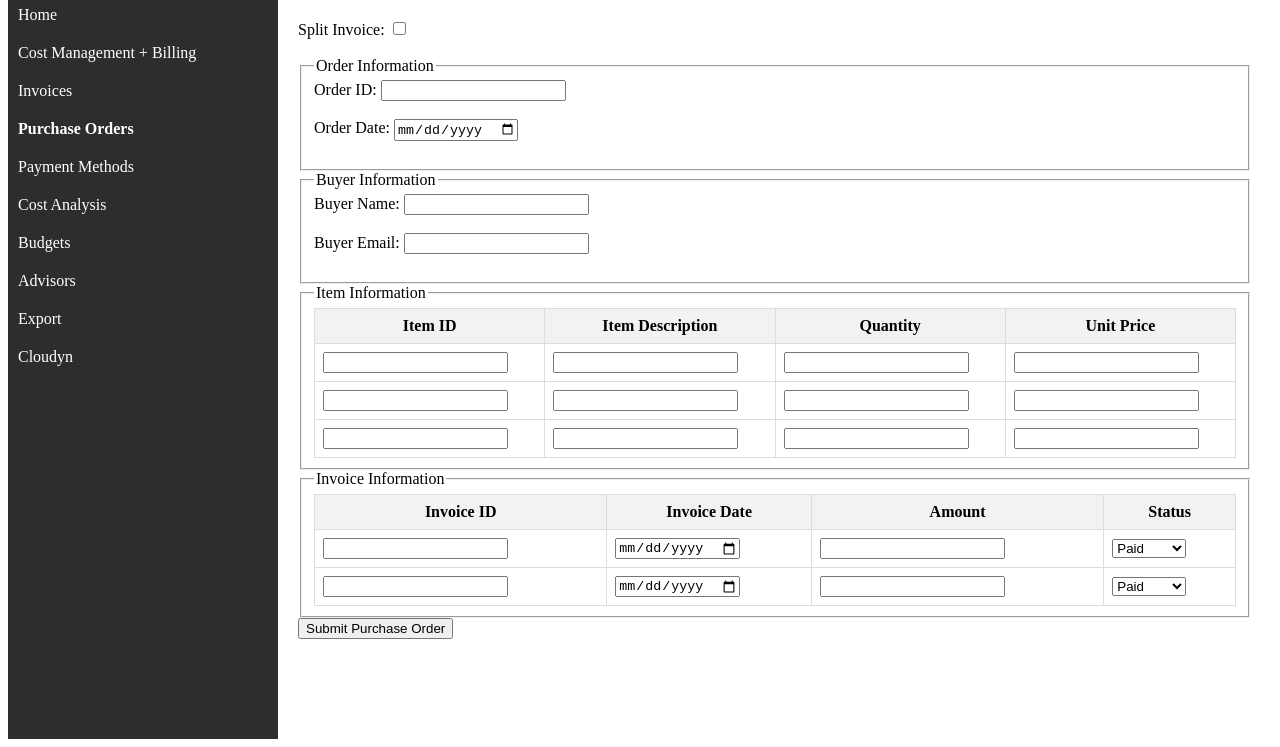
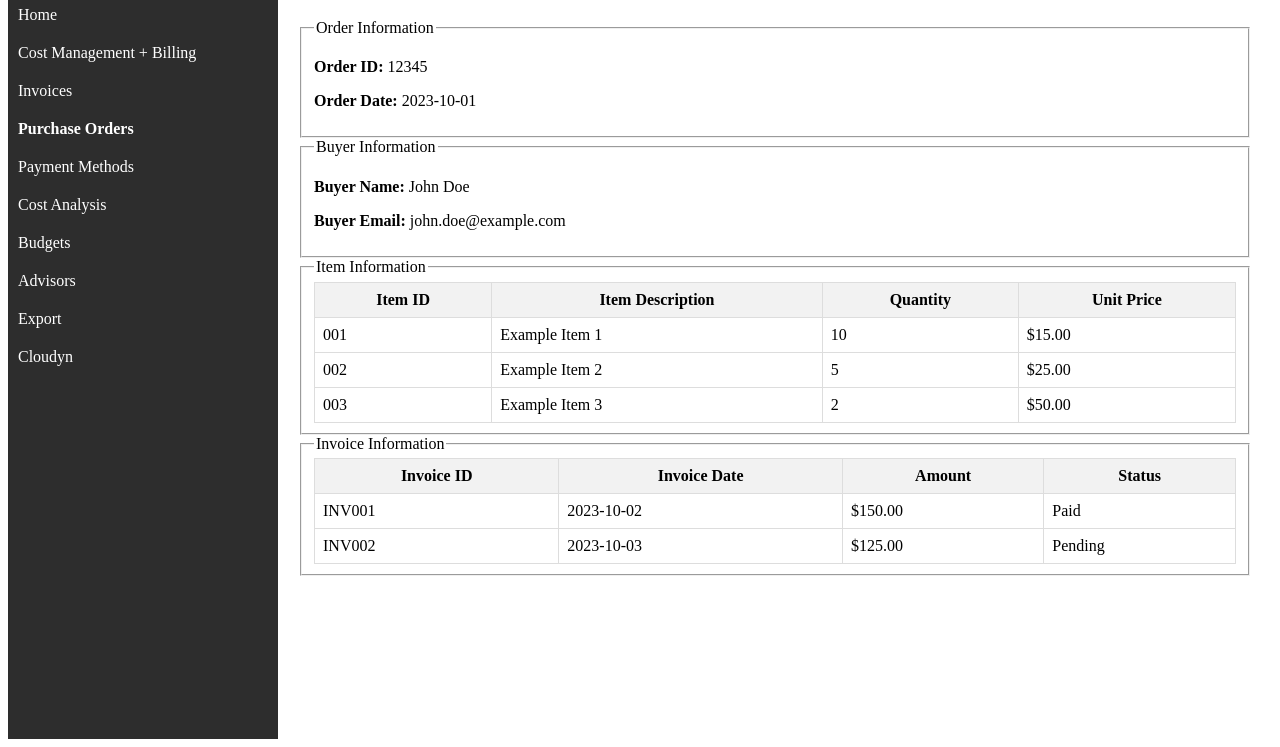
Before and after one commit to joshmerry/POManagement, a plain HTML site: page POInputCXml.html in a window 1280 px wide. Shown: the part 89-836 px from the top of the page. Drawn offline with Linux system fonts and the light colour scheme.

Commit message:
adding values

```diff
--- a/POInputCXml.html
+++ b/POInputCXml.html
@@ -57,27 +57,17 @@
     </div>
     <div class="content">
         <h1>Purchase Order View</h1>
-        <form action="/submit-po" method="post">
-
-            <label for="splitInvoice">Split Invoice:</label>
-            <input type="checkbox" id="splitInvoice" name="splitInvoice"><br><br>
 
         <fieldset>
             <legend>Order Information</legend>
-                <label for="orderID">Order ID:</label>
-                <input type="text" id="orderID" name="orderID" required><br><br>
-
-                <label for="orderDate">Order Date:</label>
-                <input type="date" id="orderDate" name="orderDate" required><br><br>
+            <p><strong>Order ID:</strong> 12345</p>
+            <p><strong>Order Date:</strong> 2023-10-01</p>
         </fieldset>
 
         <fieldset>
             <legend>Buyer Information</legend>
-                <label for="buyerName">Buyer Name:</label>
-                <input type="text" id="buyerName" name="buyerName" required><br><br>
-
-                <label for="buyerEmail">Buyer Email:</label>
-                <input type="email" id="buyerEmail" name="buyerEmail" required><br><br>
+            <p><strong>Buyer Name:</strong> John Doe</p>
+            <p><strong>Buyer Email:</strong> john.doe@example.com</p>
         </fieldset>
 
         <fieldset>
@@ -93,22 +83,22 @@
                 </thead>
                 <tbody>
                     <tr>
-                            <td><input type="text" id="itemID1" name="itemID1" required></td>
-                            <td><input type="text" id="itemDescription1" name="itemDescription1" required></td>
-                            <td><input type="number" id="quantity1" name="quantity1" required></td>
-                            <td><input type="number" id="unitPrice1" name="unitPrice1" step="0.01" required></td>
+                        <td>001</td>
+                        <td>Example Item 1</td>
+                        <td>10</td>
+                        <td>$15.00</td>
                     </tr>
                     <tr>
-                            <td><input type="text" id="itemID2" name="itemID2" required></td>
-                            <td><input type="text" id="itemDescription2" name="itemDescription2" required></td>
-                            <td><input type="number" id="quantity2" name="quantity2" required></td>
-                            <td><input type="number" id="unitPrice2" name="unitPrice2" step="0.01" required></td>
+                        <td>002</td>
+                        <td>Example Item 2</td>
+                        <td>5</td>
+                        <td>$25.00</td>
                     </tr>
                     <tr>
-                            <td><input type="text" id="itemID3" name="itemID3" required></td>
-                            <td><input type="text" id="itemDescription3" name="itemDescription3" required></td>
-                            <td><input type="number" id="quantity3" name="quantity3" required></td>
-                            <td><input type="number" id="unitPrice3" name="unitPrice3" step="0.01" required></td>
+                        <td>003</td>
+                        <td>Example Item 3</td>
+                        <td>2</td>
+                        <td>$50.00</td>
                     </tr>
                 </tbody>
             </table>
@@ -127,35 +117,20 @@
                 </thead>
                 <tbody>
                     <tr>
-                            <td><input type="text" id="invoiceID1" name="invoiceID1" required></td>
-                            <td><input type="date" id="invoiceDate1" name="invoiceDate1" required></td>
-                            <td><input type="number" id="amount1" name="amount1" step="0.01" required></td>
-                            <td>
-                                <select id="status1" name="status1" required>
-                                    <option value="Paid">Paid</option>
-                                    <option value="Pending">Pending</option>
-                                    <option value="Overdue">Overdue</option>
-                                </select>
-                            </td>
+                        <td>INV001</td>
+                        <td>2023-10-02</td>
+                        <td>$150.00</td>
+                        <td>Paid</td>
                     </tr>
                     <tr>
-                            <td><input type="text" id="invoiceID2" name="invoiceID2"></td>
-                            <td><input type="date" id="invoiceDate2" name="invoiceDate2"></td>
-                            <td><input type="number" id="amount2" name="amount2" step="0.01"></td>
-                            <td>
-                                <select id="status2" name="status2">
-                                    <option value="Paid">Paid</option>
-                                    <option value="Pending">Pending</option>
-                                    <option value="Overdue">Overdue</option>
-                                </select>
-                            </td>
+                        <td>INV002</td>
+                        <td>2023-10-03</td>
+                        <td>$125.00</td>
+                        <td>Pending</td>
                     </tr>
                 </tbody>
             </table>
         </fieldset>
-
-            <input type="submit" value="Submit Purchase Order">
-        </form>
     </div>
 </body>
 </html>
```
Lines whose indentation alone changed are shown as unchanged.
